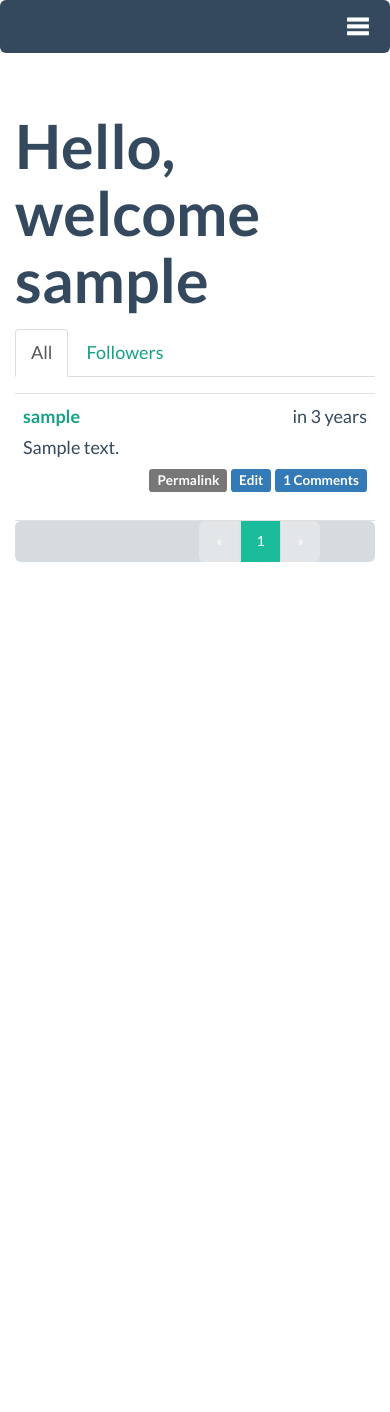
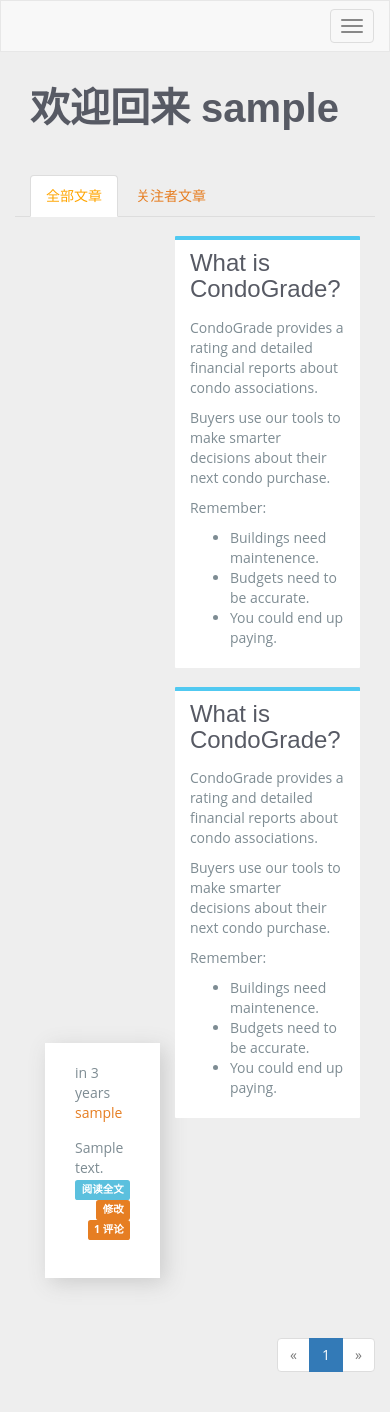
Before and after one commit to sunshine-sjd/MyFirstBlog, a Flask app: page / in a window 390 px wide. Before the commit the page ends 562 px from the top, so only its background shows below. Run offline with Flask 2, Linux system fonts and the light colour scheme; a user stored in the database is signed in; tables that the repository leaves empty hold one stand-in row (values such as "Sample post"); some libraries are stand-ins or nearby versions.

Commit message:
增加CSS

```diff
--- a/programe/app/main/forms.py
+++ b/programe/app/main/forms.py
@@ -46,15 +46,15 @@ class EditProfileAdminForm(Form):
 
 
 class PostForm(Form):
-    body = PageDownField("what's your mind now?", validators=[DataRequired()])
+    body = PageDownField("记录你的点滴...", validators=[DataRequired()])
     submit = SubmitField('submit')
 
 
 class EditPostForm(Form):
-    body = PageDownField("what's your mind now?", validators=[DataRequired()])
+    body = PageDownField("记录你的点滴...", validators=[DataRequired()])
     submit = SubmitField('confirm change')
 
 
 class CommentForm(Form):
-    body = PageDownField("What's your comment?", validators=[DataRequired()])
+    body = PageDownField("评论：", validators=[DataRequired()])
     submit = SubmitField('Submit')
--- /dev/null
+++ b/programe/app/static/myblog.css
@@ -0,0 +1,138 @@
+body {
+    color: #7e8c93;
+    font-family: Open Sans,sans-serif;
+    font-size: 14px;
+    line-height: 20px;
+    background-color: #eee;
+}
+
+h1 {
+    font-size: 40px;
+    font-weight: 600;
+    line-height: 72.8px;
+}
+
+h1, h2, h3, h4, h5, h6 {
+    color: #575a64;
+    font-family: "Montserrat",sans-serif;
+    margin: 0 0 15px;
+}
+
+img {
+    border: 0 none;
+    height: auto;
+    max-width: 50%;
+    vertical-align: bottom;
+}
+.main-header {
+    background-position: center 20%;
+    background-repeat: no-repeat;
+    background-size: cover;
+    padding-bottom: 62px;
+    padding-top: 62px;
+    text-align: center;
+}
+
+.branding{
+    color: #303030;
+    font-size: 3.5em;
+}
+
+.navbar-default .navbar-nav > li > a:hover{
+    color: #e67e22;
+
+}
+
+.dropdown-menu > li > a:hover{
+    color: #e67e22;
+}
+
+.navbar-right{
+    padding-top: 3px;
+}
+
+.post-date{
+    float: right;
+}
+
+.post-author{
+    margin-bottom: 15px;
+}
+
+.post-author > a{
+    color: #e67e22;
+}
+
+.post-footer{
+    text-align: right;
+}
+
+.post-content{
+    margin-bottom: 20px;
+}
+
+.label-primary{
+    background-color: #e67e22;
+}
+
+span {
+    text-align: right;
+}
+.post-footer > a:hover{
+    text-decoration: none;
+}
+
+.post{
+    background-color:white;
+    padding: 20px 30px;
+    margin: 20px 0 20px 0;
+    box-shadow: 5px 5px 20px #ccc;
+
+}
+
+.control-label{
+    color: #e67e22;
+}
+
+.nav-tabs{
+    padding-left: 15px;
+    padding-top: 15px;
+}
+
+#submit {
+    background-color: #e67e22;
+    color: white;
+}
+
+p {
+    width: 100%;
+}
+
+.nav-tabs > li.active > a{
+    color: orange;
+}
+
+.nav > li > a{
+    color:#e67e22;
+}
+
+
+.background-css{
+    background: #fff none repeat scroll 0 0;
+    margin-top: 15%;
+    padding-top: 20px;
+    padding-bottom: 20px;
+}
+
+.right-slider{
+    background: #fff none repeat scroll 0 0;
+    border-radius: 1px;
+    border-top: 4px solid #50c9f1;
+    padding: 10px 15px;
+    float: right;
+    margin-top: 10px;
+}
+
+.pagination{
+    float: right;
+}
--- a/programe/app/templates/_post.html
+++ b/programe/app/templates/_post.html
@@ -1,4 +1,7 @@
-<ul class="posts">
+<div class="container" style="display: table">
+  <div class="row" style="display: table-row">
+    <article class="main-post col-md-8" style="display: table-cell">
+      <ul class="posts list-unstyled">
     {% for post in posts%}
 	<li class="post">
 	    <!--div class="profile-thumbnail">
@@ -21,17 +24,42 @@
 		</div>
 		<div class="post-content">
             <div class="post-footer">
-                <a href="{{ url_for('.post', id=post.id) }}"><span class="label label-default">Permalink</span></a>
+                <a href="{{ url_for('.post', id=post.id) }}"><span class="label label-info">阅读全文</span></a>
 				{% if current_user == post.author %}
-				    <a href="{{ url_for('.edit_post', id=post.id) }}"><span class="label label-primary">Edit</span></a>
+				    <a href="{{ url_for('.edit_post', id=post.id) }}"><span class="label label-primary">修改</span></a>
 				{% elif current_user.is_administrator()%}
-				    <a href="{{ url_for('.edit_post', id=post.id) }}"><span class="label label-danger">Edit[Admin]</span></a>
+				    <a href="{{ url_for('.edit_post', id=post.id) }}"><span class="label label-danger">修改[管理员]</span></a>
 				{% endif %}
 				<a href="{{ url_for('.post', id=post.id) }}#comments">
-                    <span class="label label-primary">{{ post.comments.count() }} Comments</span>
+                    <span class="label label-primary">{{ post.comments.count() }} 评论</span>
                 </a>
             </div>
         </div>
 	</li>
 	{% endfor %}
-</ul>
+  </ul>
+    </article>
+    <div class="col-md-4 right-slider" style="display: table-cell;margin-top: 19px">
+          <h3>What is CondoGrade?</h3>
+          <p>CondoGrade provides a rating and detailed financial reports about condo associations.</p>
+          <p>Buyers use our tools to make smarter decisions about their next condo purchase.</p>
+          <p>Remember:</p>
+          <ul>
+              <li>Buildings need maintenence.</li>
+              <li>Budgets need to be accurate.</li>
+              <li>You could end up paying.</li>
+          </ul>
+      </div>
+    <div class="col-md-4 right-slider" style="display: table-cell;margin-top: 19px">
+          <h3>What is CondoGrade?</h3>
+          <p>CondoGrade provides a rating and detailed financial reports about condo associations.</p>
+          <p>Buyers use our tools to make smarter decisions about their next condo purchase.</p>
+          <p>Remember:</p>
+          <ul>
+              <li>Buildings need maintenence.</li>
+              <li>Budgets need to be accurate.</li>
+              <li>You could end up paying.</li>
+          </ul>
+      </div>
+  </div>
+</div>
--- a/programe/app/templates/auth/register.html
+++ b/programe/app/templates/auth/register.html
@@ -2,10 +2,8 @@
 {% import 'bootstrap/wtf.html' as wtf %}
 {% block title %}Flask-Register{% endblock title %}
 {% block page_content %}
-<div class = 'page-header'>
-    <h1>Register</h1>
-</div>
-<div class="col-md-4">
+<div class="col-md-4 background-css">
+     <h3>注册</h3>
      {{wtf.quick_form(form)}}
 </div>
 {% endblock page_content %}
--- a/programe/app/templates/auth/reset_password.html
+++ b/programe/app/templates/auth/reset_password.html
@@ -2,10 +2,8 @@
 {% import 'bootstrap/wtf.html' as wtf %}
 {% block title %}Flask-Reset Password{% endblock title %}
 {% block page_content %}
-<div class = 'page-header'>
-    <h1>Login</h1>
-</div>
-<div class="col-md-4">
+<div class="col-md-4 background-css">
+     <h3>重置密码</h3>
      {{wtf.quick_form(form)}}
 </div>
 {% endblock page_content %}
--- a/programe/app/templates/auth/reset_password_request.html
+++ b/programe/app/templates/auth/reset_password_request.html
@@ -3,10 +3,8 @@
 {% block title %}Flasky-Reset password{% endblock title %}
 
 {% block page_content %}
-<div class = 'page-header'>
-    <h1>Reset password</h1>
-</div>
-<div class="col-md-4">
+<div class="col-md-4 background-css">
+     <p>重置密码</p>
      {{wtf.quick_form(form)}}
 </div>
 {% endblock page_content %}
--- a/programe/app/templates/base.html
+++ b/programe/app/templates/base.html
@@ -3,14 +3,28 @@
 {{super()}}
 <link rel="shortcut icon" href="{{ url_for('static', filename = 'favicon.ico') }}" type="image/x-icon">
 <link rel="icon" href="{{ url_for('static', filename = 'favicon.ico') }}" type="image/x-icon">
-<link type="text/css" rel="stylesheet", href="{{url_for('static', filename='styles.css')}}"/>
-<link rel="stylesheet" type="text/css" href="{{ url_for('static',filename='dist/css/flat-ui.min.css') }}">
+<link rel="stylesheet" href="{{ url_for('static', filename='myblog.css') }}">
+<script type="text/javascript" src="http://www.codefans.net/ajaxjs/jquery-1.6.2.min.js"></script>
 {% endblock head %}
 {% block title %}Flasky{% endblock title %}
 {% block navbar %}
-<div class="navbar navbar-inverse" role="navigation">
+<!--
+<header class="main-header" style="background-image:url(http://static.ghostchina.com/image/6/d1/fcb3879e14429d75833a461572e64.jpg)">
+  <div class="container">
+      <div class="row">
+          <div class="col-sm-12">
+              <a class="branding" title="Flask 开源博客" href="index.html">
+                  <img src="http://static.ghostchina.com/image/b/46/4f5566c1f7bc28b3f7ac1fada8abe.png"
+                       alt="Flask 开源博客">
+              </a>
+          </div>
+      </div>
+  </div>
+</header>
+-->
+<div class="navbar navbar-default" role="navigation">
     <div class="container">
-        <div class="navbar-header">
+       <div class="navbar-header">
             <button type="button" class="navbar-toggle"
             data-toggle="collapse" data-target=".navbar-collapse">
               <span class="sr-only">Toggle navigation</span>
@@ -21,26 +35,32 @@
        </div>
        <div class="navbar-collapse collapse">
            <ul class="nav navbar-nav">
-           <li><a href="/">Home</a></li>
+           <li><a href="/">
+<img width="200" height="20" srcset="//cdn2.hubspot.net/hub/1867618/hubfs/Condo_Grade-Jan-2016/logo-color.png">
+</a></li>
            </ul>
            <ul class="nav navbar-nav navbar-right">
                {% if current_user.is_authenticated %}
+               <li><a href="/">首页</a></li>
+               <li><a href="/">联系我</a></li>
                 <li class="dropdown">
-                    <a href="#" class="dropdown-toggle" data-toggle="dropdown">Account <b class="caret"></b></a>
+                    <a href="#" class="dropdown-toggle" data-toggle="dropdown">账户设置 <span class="caret"></span></a>
                     <ul class="dropdown-menu">
 					    {% if current_user.is_authenticated %}
-					    <li><a href="{{ url_for('main.user', username=current_user.username) }}">Profile</a></li>
+					    <li><a href="{{ url_for('main.user', username=current_user.username) }}">个人资料</a></li>
 						{% endif %}
 						{% if current_user.can(Permission.MODERATE_COMMENTS) %}
-						<li><a href="{{url_for('main.moderate')}}">Moderate Commnets</a></li>
+						<li><a href="{{url_for('main.moderate')}}">管理评论</a></li>
 						{% endif %}
-                        <li><a href="{{ url_for('auth.change_password') }}">Change Password</a></li>
-						<li><a href="{{ url_for('auth.change_email_request') }}">Change email</a></li>
-                        <li><a href="{{ url_for('auth.logout') }}">Log Out</a></li>
+                        <li><a href="{{ url_for('auth.change_password') }}">修改密码</a></li>
+						<li><a href="{{ url_for('auth.change_email_request') }}">修改邮箱</a></li>
+                        <li><a href="{{ url_for('auth.logout') }}">退出</a></li>
                     </ul>
                 </li>
                {% else %}
-               <li><a href="{{ url_for('auth.login') }}">Sign In</a></li>
+               <li><a href="/">首页</a></li>
+               <li><a href="/">联系我</a></li>
+               <li><a href="{{ url_for('auth.login') }}">登录</a></li>
 			   {% endif %}
            </ul>
        </div>
--- a/programe/app/templates/index.html
+++ b/programe/app/templates/index.html
@@ -4,19 +4,19 @@
 {% block title %}Index{% endblock title %}
 {% block page_content %}
 
-<div class='page-head'>
-    <h1>Hello, {% if current_user.is_authenticated %} welcome {{current_user.username}} {% else %} Stranger {% endif %}</h1>
+<div class='page-head' style="padding-left: 15px">
+    <h1>欢迎回来 {% if current_user.is_authenticated %}{{current_user.username}} {% else %}{% endif %}</h1>
 </div>
 {% if current_user.can(Permission.WRITE_ARTICLES) %}
-<div>
+<div style="margin-top: 25px;padding-left: 15px">
     {{wtf.quick_form(form)}}
 </div>
 {% endif %}
 <div class="post-tabs">
     <ul class="nav nav-tabs">
-        <li {% if not show_followed %}  class="active" {% endif %} ><a href="{{ url_for('main.show_all') }}">All</a></li>
+        <li {% if not show_followed %}  class="active" {% endif %} ><a href="{{ url_for('main.show_all') }}">全部文章</a></li>
         {% if current_user.is_authenticated %}
-        <li{% if show_followed %} class="active"{% endif %}><a href="{{ url_for('main.show_followed_posts') }}">Followers</a></li>
+        <li{% if show_followed %} class="active"{% endif %}><a href="{{ url_for('main.show_followed_posts') }}">关注者文章</a></li>
         {% endif %}
     </ul>
     {% include '_post.html' %}
@@ -29,4 +29,16 @@
 {% block scripts %}
 {{super()}}
 {{pagedown.include_pagedown()}}
+<script>
+$(document).ready(function(){
+$("p").each(function()
+{
+ var maxwidth=150;
+ if($(this).text().length>maxwidth){
+ $(this).text($(this).text().substring(0,maxwidth));
+$(this).html($(this).html()+"...");
+}
+});
+ });
+</script>
 {% endblock scripts %}
--- a/programe/app/templates/post.html
+++ b/programe/app/templates/post.html
@@ -6,9 +6,8 @@
 
 {% block page_content %}
 {% include '_post.html '%}
-<h4 id="comments">Comments</h4>
 {% if current_user.can(Permission.COMMENT) %}
-<div class="comment-form">
+<div>
     {{ wtf.quick_form(form) }}
 </div>
 {% endif %}
```
Also changed, not shown: programe/app/auth/forms.py (+22 -22 lines), programe/app/templates/auth/login.html (+7 -7 lines), programe/app/static/pic/login_background.jpg (added).
